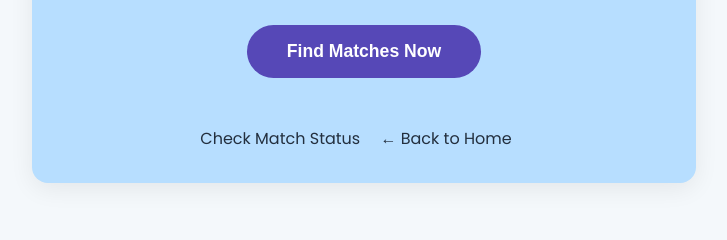
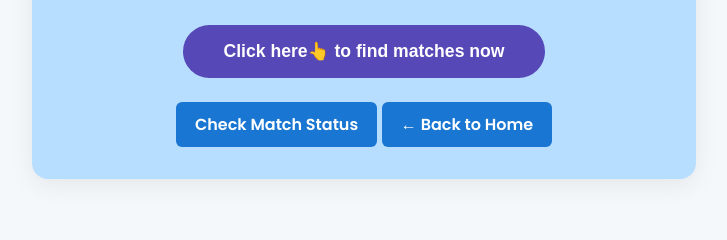
Before and after one commit to chuqudee/alx-pathway-peerfinder, a Flask app: page /waiting/ in a window 1280 px wide. Shown: the part 454-694 px from the top of the page, without its empty margins (276-1003 px from the left). Run offline with Flask 3, Linux system fonts and the light colour scheme.

Commit message:
Update waiting.html

```diff
--- a/templates/waiting.html
+++ b/templates/waiting.html
@@ -65,6 +65,19 @@
         .find-btn:disabled {
             background: #ccc;
             cursor: not-allowed;
+        }
+        .button-link {
+            display: inline-block;
+            background-color: #1976d2; /* blue color */
+            color: white;
+            padding: 0.6rem 1.2rem;
+            border-radius: 6px;
+            text-decoration: none;
+            font-weight: 600;
+            transition: background-color 0.3s ease;
+        }
+        .button-link:hover {
+            background-color: #125ca1; /* darker blue on hover */
         }
         .back-link, .check-status-link {
             display: inline-block;
@@ -213,10 +226,10 @@
                 <strong>Your ID:</strong> <span style="color:#d06106;">{{ user_id }}</span>
             </div>
         {% endif %}
-        <button class="find-btn" {% if match_attempted %}disabled{% endif %} onclick="tryMatch()">Find Matches Now</button>
+        <button class="find-btn" {% if match_attempted %}disabled{% endif %} onclick="tryMatch()">Click here👆 to find matches now</button>
         <br>
-        <a href="{{ url_for('check_match') }}" class="check-status-link">Check Match Status</a>
-        <a href="{{ url_for('landing') }}" class="back-link">&larr; Back to Home</a>
+        <a href="{{ url_for('check_match') }}" class="button-link">Check Match Status</a>
+        <a href="{{ url_for('landing') }}" class="button-link">&larr; Back to Home</a>
     </div>
 </body>
 </html>
```
